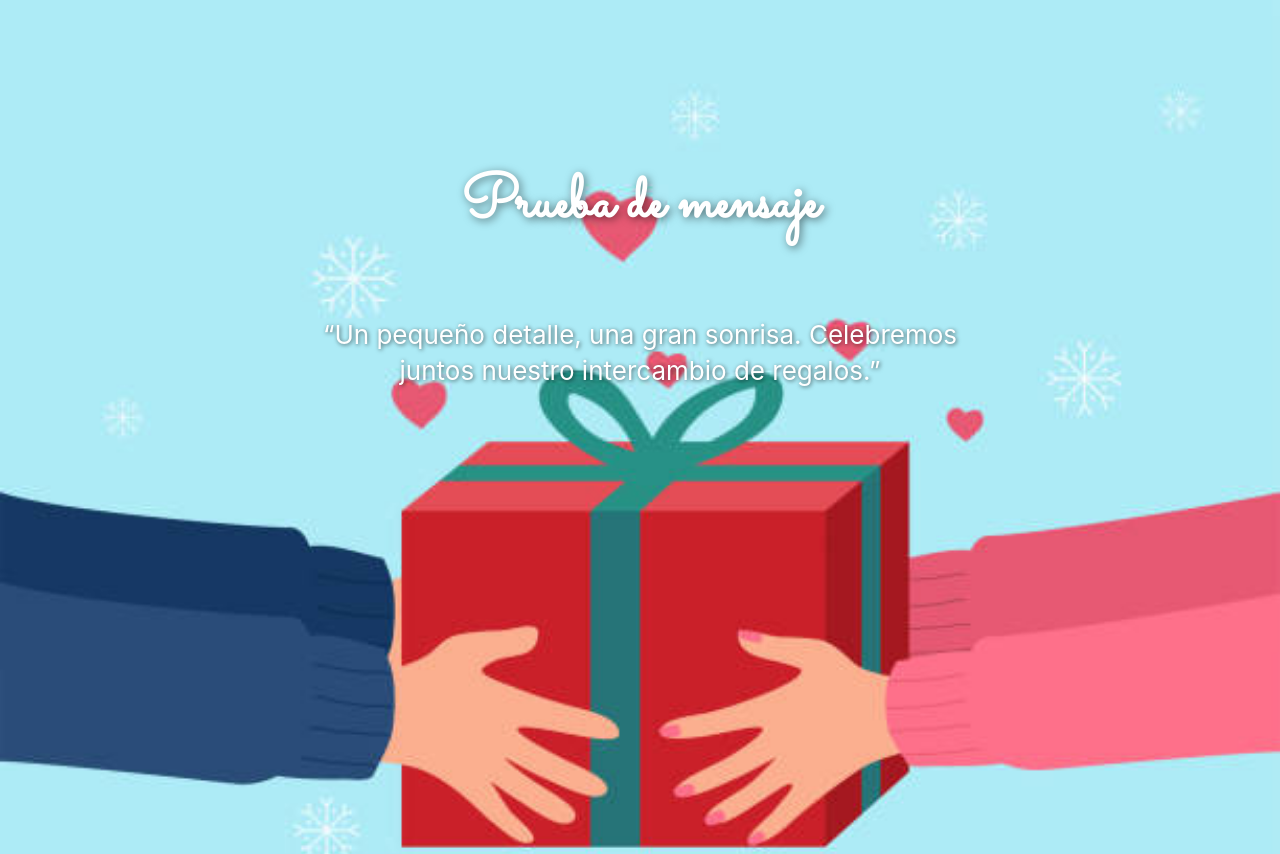
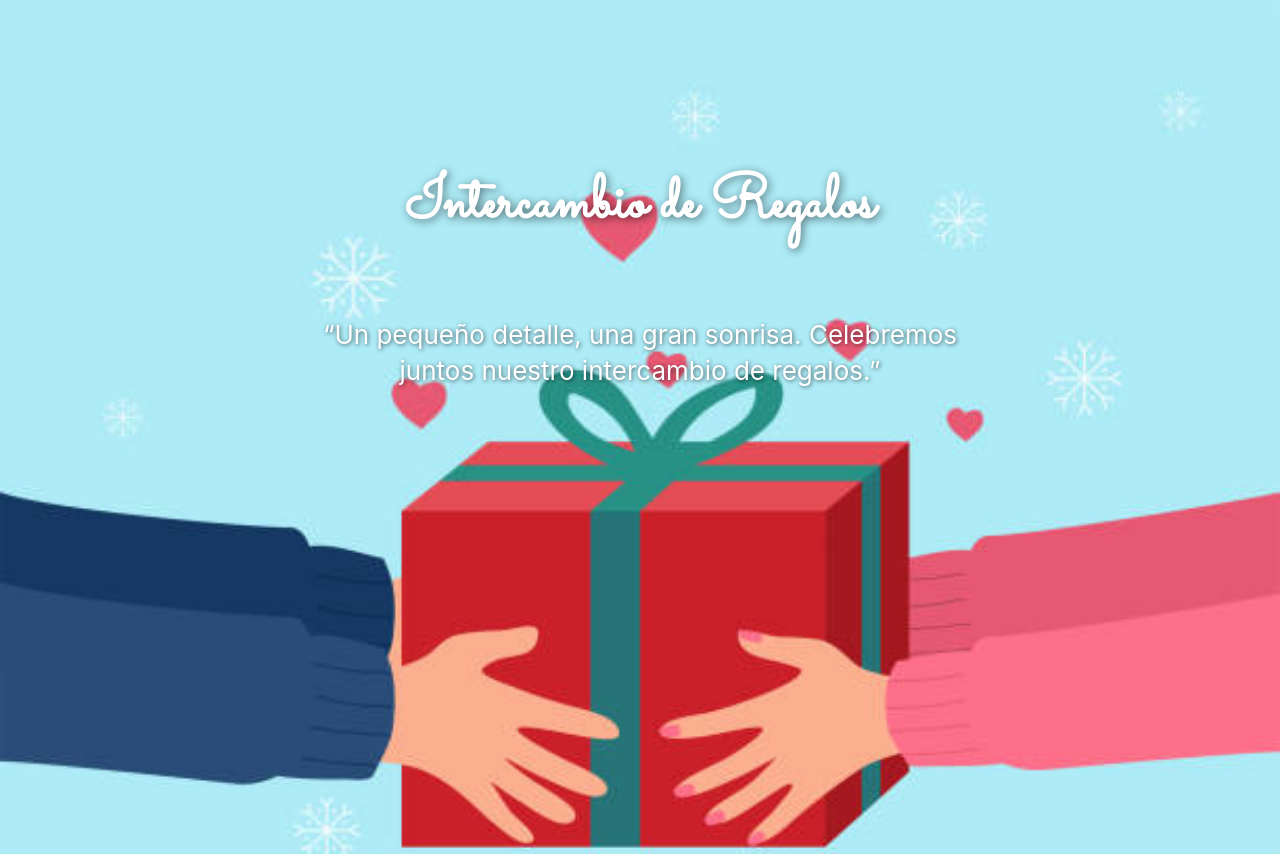
Before and after one commit to LuisSanchezRamos/Intercambioregalos, a plain HTML site: page index.html in a window 1280 px wide. Shown: the top 854 px of the page. Drawn offline with Linux system fonts and the light colour scheme.

Commit message:
revirtiendo cambios

```diff
--- a/index.html
+++ b/index.html
@@ -11,7 +11,7 @@
 </head>
 <body>
     <header class="banner">
-        <h1>Prueba de mensaje</h1>
+        <h1>Intercambio de Regalos</h1>
         <p class="mensaje-fin">“Un pequeño detalle, una gran sonrisa. Celebremos juntos nuestro intercambio de regalos.”</p>
         <img class="int-regalo" src="./Intercambio.jpg" alt="foto de regalo para el intercambio">
     </header>
```
